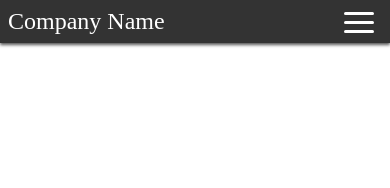
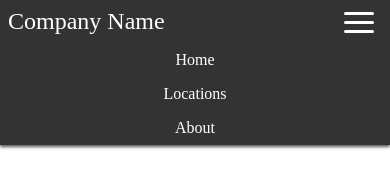
Before and after one commit to andyleeking9191/Web-page-components, a plain HTML site: page Components/index.html in a window 390 px wide. Both pictures are taken after a click on the link 359 px from the left and 22 px from the top of the page. Drawn offline with Linux system fonts and the light colour scheme.

Commit message:
Added Javascript to toggle button and added additional styles to nav links

```diff
--- a/Components/script.js
+++ b/Components/script.js
@@ -0,0 +1,6 @@
+const toggleButton = document.getElementsByClassName('main-nav__toggle-button')[0];
+const navLinks = document.getElementsByClassName('main-nav__items')[0];
+
+toggleButton.addEventListener('click', () => {
+    navLinks.classList.toggle('active')
+})
--- a/Components/styles.css
+++ b/Components/styles.css
@@ -64,6 +64,12 @@ body {
 }
 
 @media (max-width: 600px) {
+
+    .main-nav {
+        flex-direction: column;
+        align-items: flex-start;
+    }
+
     .main-nav__items {
         display: none;
     }
@@ -71,4 +77,21 @@ body {
     .main-nav__toggle-button {
         display: flex;
     }
+
+    .main-nav__items {
+        flex-direction: column;
+        width: 100%;
+    }
+    .main-nav__item {
+        text-align: center;
+    }
+
+    .main-nav__item a {
+        padding: .5rem 1rem;
+    }
+
+    .main-nav__items.active {
+        display: flex;
+    }
+
 }
```
